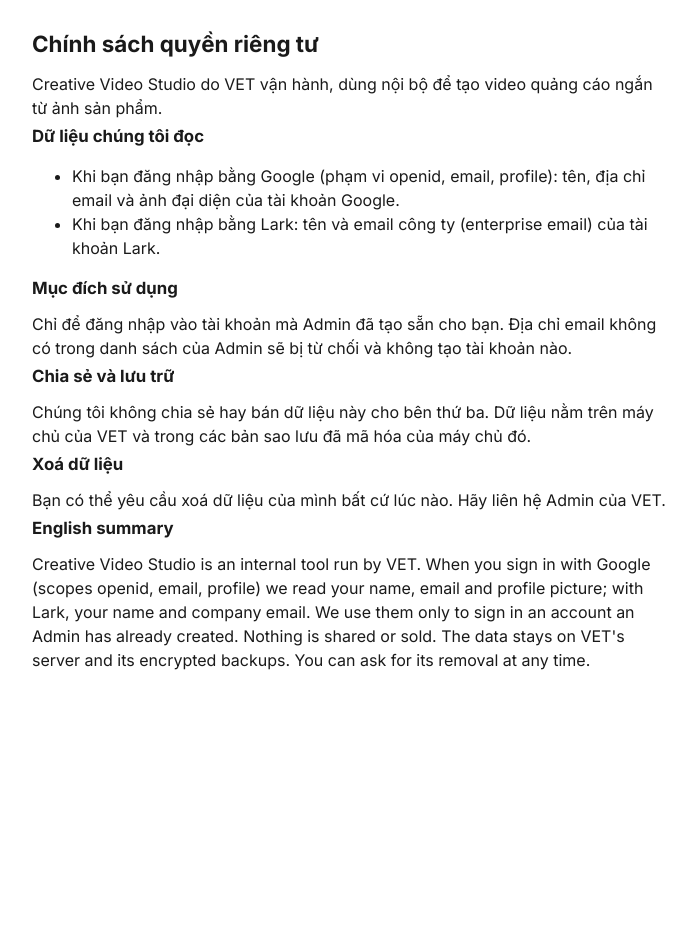
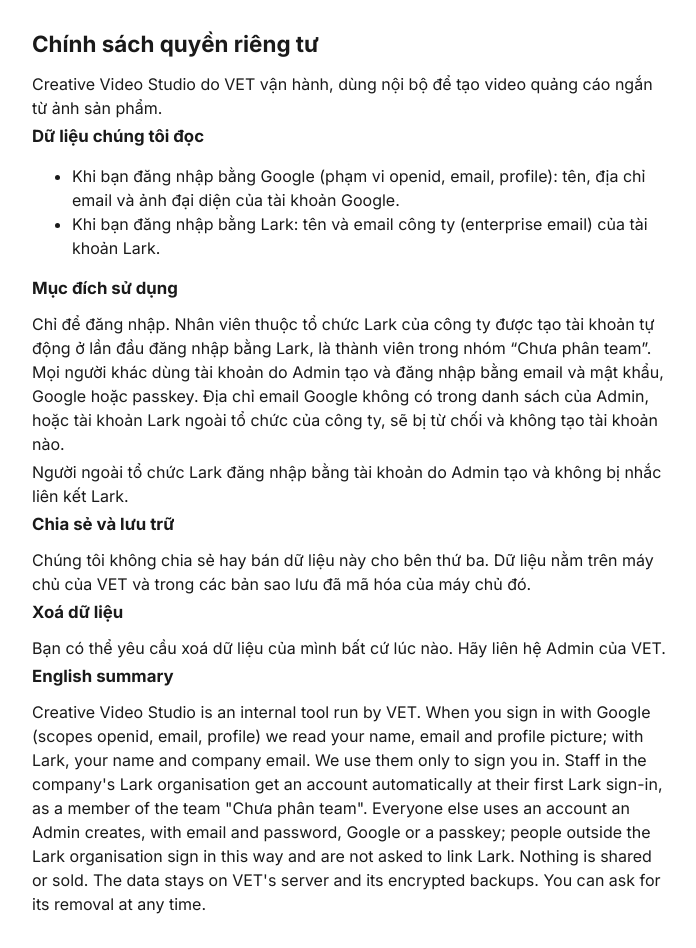
Before and after one commit to Vet-Group/creative-video-studio, a Next.js app in the folder apps/web/: page /privacy in a window 1280 px wide. Shown: the whole page, without its empty margins (288-984 px from the left). Before the commit the page ends 800 px from the top, so only its background shows below. Built offline with nearby package versions, Linux system fonts and the light colour scheme.

Commit message:
Correct the privacy page on who gets an account and how people outside the Lark organisation sign in.

```diff
--- a/apps/web/src/app/privacy/page.tsx
+++ b/apps/web/src/app/privacy/page.tsx
@@ -19,7 +19,11 @@ export default async function PrivacyPage() {
       </ul>
 
       <h2>Mục đích sử dụng</h2>
-      <p>Chỉ để đăng nhập vào tài khoản mà Admin đã tạo sẵn cho bạn. Địa chỉ email không có trong danh sách của Admin sẽ bị từ chối và không tạo tài khoản nào.</p>
+      <p>
+        Chỉ để đăng nhập. Nhân viên thuộc tổ chức Lark của công ty được tạo tài khoản tự động ở lần đầu đăng nhập bằng Lark, là thành viên trong nhóm “Chưa phân team”. Mọi người khác dùng tài khoản do Admin tạo và đăng nhập
+        bằng email và mật khẩu, Google hoặc passkey. Địa chỉ email Google không có trong danh sách của Admin, hoặc tài khoản Lark ngoài tổ chức của công ty, sẽ bị từ chối và không tạo tài khoản nào.
+      </p>
+      <p>Người ngoài tổ chức Lark đăng nhập bằng tài khoản do Admin tạo và không bị nhắc liên kết Lark.</p>
 
       <h2>Chia sẻ và lưu trữ</h2>
       <p>Chúng tôi không chia sẻ hay bán dữ liệu này cho bên thứ ba. Dữ liệu nằm trên máy chủ của VET và trong các bản sao lưu đã mã hóa của máy chủ đó.</p>
@@ -39,7 +43,8 @@ export default async function PrivacyPage() {
       <h2>English summary</h2>
       <p>
         Creative Video Studio is an internal tool run by VET. When you sign in with Google (scopes openid, email, profile) we read your name, email and profile picture; with Lark, your name and company email. We use
-        them only to sign in an account an Admin has already created. Nothing is shared or sold. The data stays on VET&apos;s server and its encrypted backups. You can ask for its removal at any time.
+        them only to sign you in. Staff in the company&apos;s Lark organisation get an account automatically at their first Lark sign-in, as a member of the team &quot;Chưa phân team&quot;. Everyone else uses an account an Admin
+        creates, with email and password, Google or a passkey; people outside the Lark organisation sign in this way and are not asked to link Lark. Nothing is shared or sold. The data stays on VET&apos;s server and its encrypted backups. You can ask for its removal at any time.
       </p>
     </main>
   );
```
Also changed, not shown: 1 other file (tests, documents, lock files or other folders).
